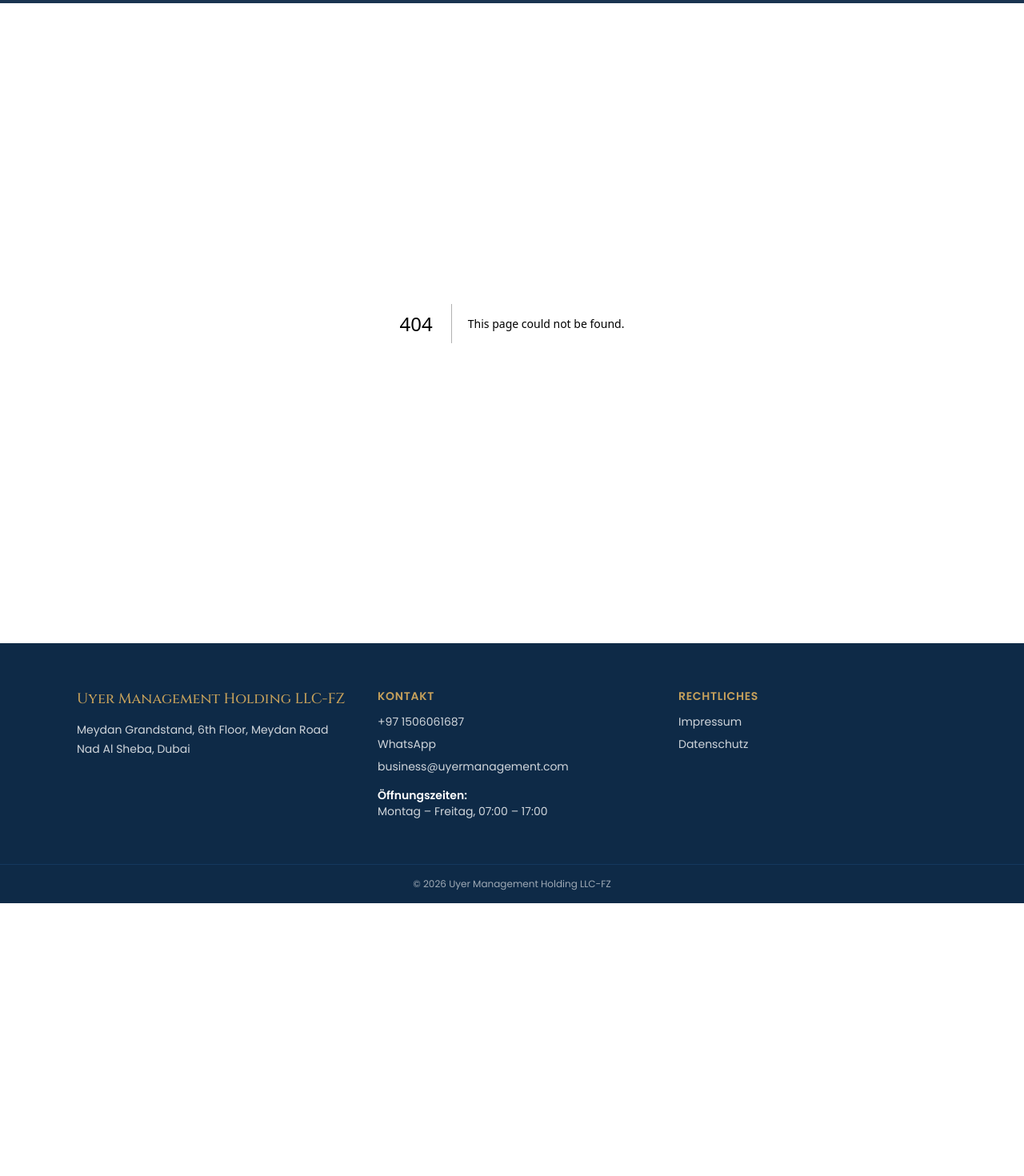
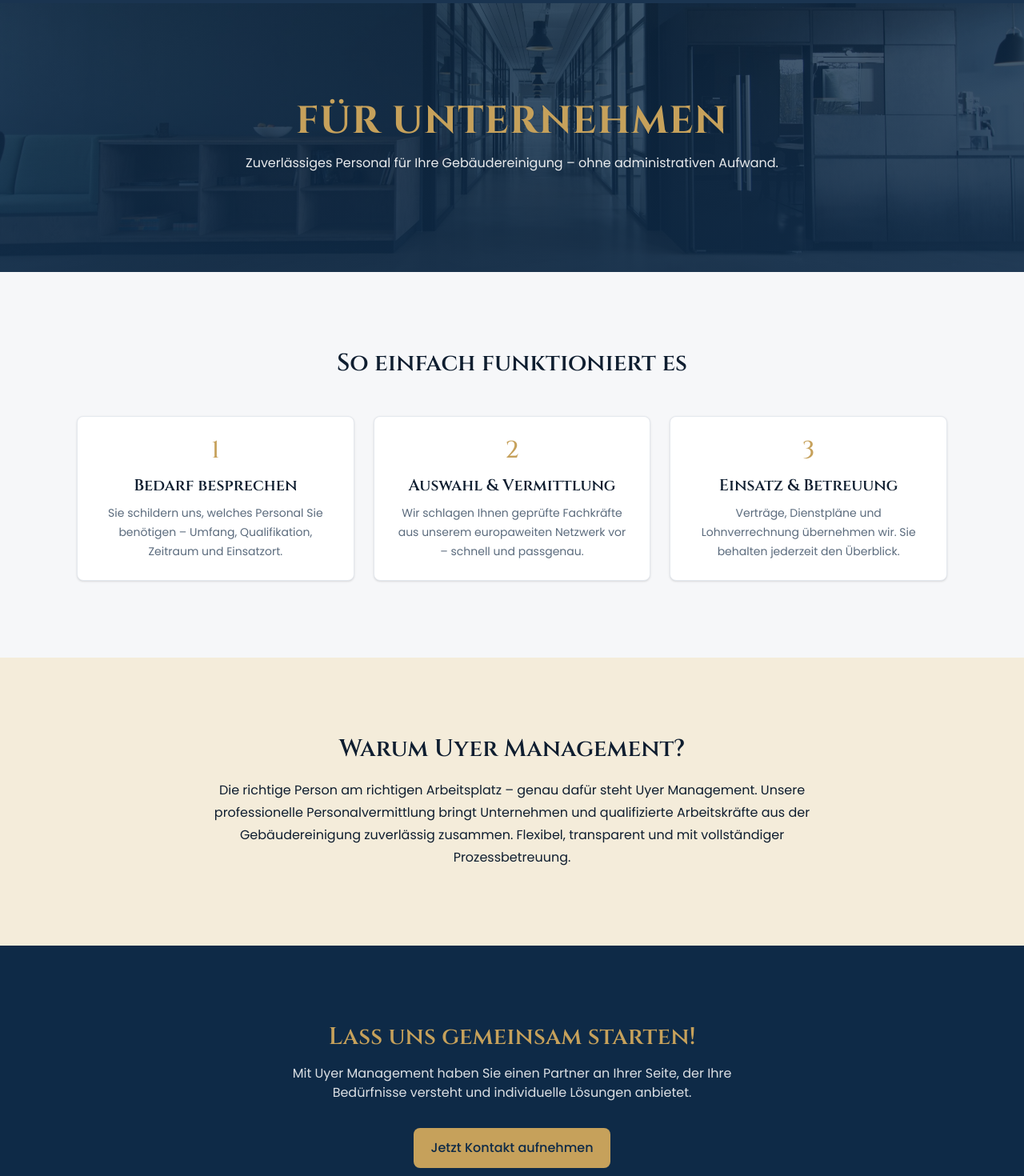
Before and after one commit to esharqhq/Uyer-management, a Next.js app: page /fuer-unternehmen in a window 1280 px wide. Before the commit this address had no page. Shown: the part 60-1530 px from the top of the page at 80% size. Before the commit the page ends 1189 px from the top, so only its background shows below. Built offline with nearby package versions, Linux system fonts and the light colour scheme.

Commit message:
feat: add Für Unternehmen page with process steps

```diff
--- /dev/null
+++ b/app/fuer-unternehmen/page.tsx
@@ -0,0 +1,72 @@
+import type { Metadata } from "next";
+import { PageHero } from "@/components/shared/PageHero";
+import { StartCta } from "@/components/shared/StartCta";
+import { Container } from "@/components/layout/Container";
+import { Section } from "@/components/layout/Section";
+import { AnimatedSection } from "@/components/motion/AnimatedSection";
+
+export const metadata: Metadata = {
+  title: "Für Unternehmen – Personal finden",
+  description:
+    "Sie suchen zuverlässiges Reinigungspersonal? Uyer Management übernimmt Suche, Auswahl, Verträge und Lohnverrechnung – Sie konzentrieren sich auf Ihr Geschäft.",
+};
+
+const steps = [
+  {
+    title: "Bedarf besprechen",
+    text: "Sie schildern uns, welches Personal Sie benötigen – Umfang, Qualifikation, Zeitraum und Einsatzort.",
+  },
+  {
+    title: "Auswahl & Vermittlung",
+    text: "Wir schlagen Ihnen geprüfte Fachkräfte aus unserem europaweiten Netzwerk vor – schnell und passgenau.",
+  },
+  {
+    title: "Einsatz & Betreuung",
+    text: "Verträge, Dienstpläne und Lohnverrechnung übernehmen wir. Sie behalten jederzeit den Überblick.",
+  },
+];
+
+export default function FuerUnternehmenPage() {
+  return (
+    <>
+      <PageHero
+        title="Für Unternehmen"
+        subtitle="Zuverlässiges Personal für Ihre Gebäudereinigung – ohne administrativen Aufwand."
+        image="/images/hero-services.jpg"
+      />
+      <Section tone="light" aria-labelledby="process-heading">
+        <Container>
+          <h2 id="process-heading" className="text-center font-display text-3xl font-semibold">
+            So einfach funktioniert es
+          </h2>
+          <AnimatedSection stagger={0.15} className="mt-12 grid gap-6 sm:grid-cols-3">
+            {steps.map((s, i) => (
+              <div key={s.title} className="rounded-lg border border-line bg-surface p-6 text-center shadow-sm">
+                <span className="font-display text-3xl text-gold">{i + 1}</span>
+                <h3 className="mt-3 font-display text-xl font-semibold">{s.title}</h3>
+                <p className="mt-2 font-body text-sm leading-6 text-muted">{s.text}</p>
+              </div>
+            ))}
+          </AnimatedSection>
+        </Container>
+      </Section>
+      <Section tone="wash" aria-labelledby="why-heading">
+        <Container>
+          <AnimatedSection className="mx-auto max-w-3xl text-center">
+            <h2 id="why-heading" className="font-display text-3xl font-semibold">
+              Warum Uyer Management?
+            </h2>
+            <p className="mt-5 font-body leading-7 text-text">
+              Die richtige Person am richtigen Arbeitsplatz – genau dafür steht
+              Uyer Management. Unsere professionelle Personalvermittlung bringt
+              Unternehmen und qualifizierte Arbeitskräfte aus der
+              Gebäudereinigung zuverlässig zusammen. Flexibel, transparent und
+              mit vollständiger Prozessbetreuung.
+            </p>
+          </AnimatedSection>
+        </Container>
+      </Section>
+      <StartCta />
+    </>
+  );
+}
```
